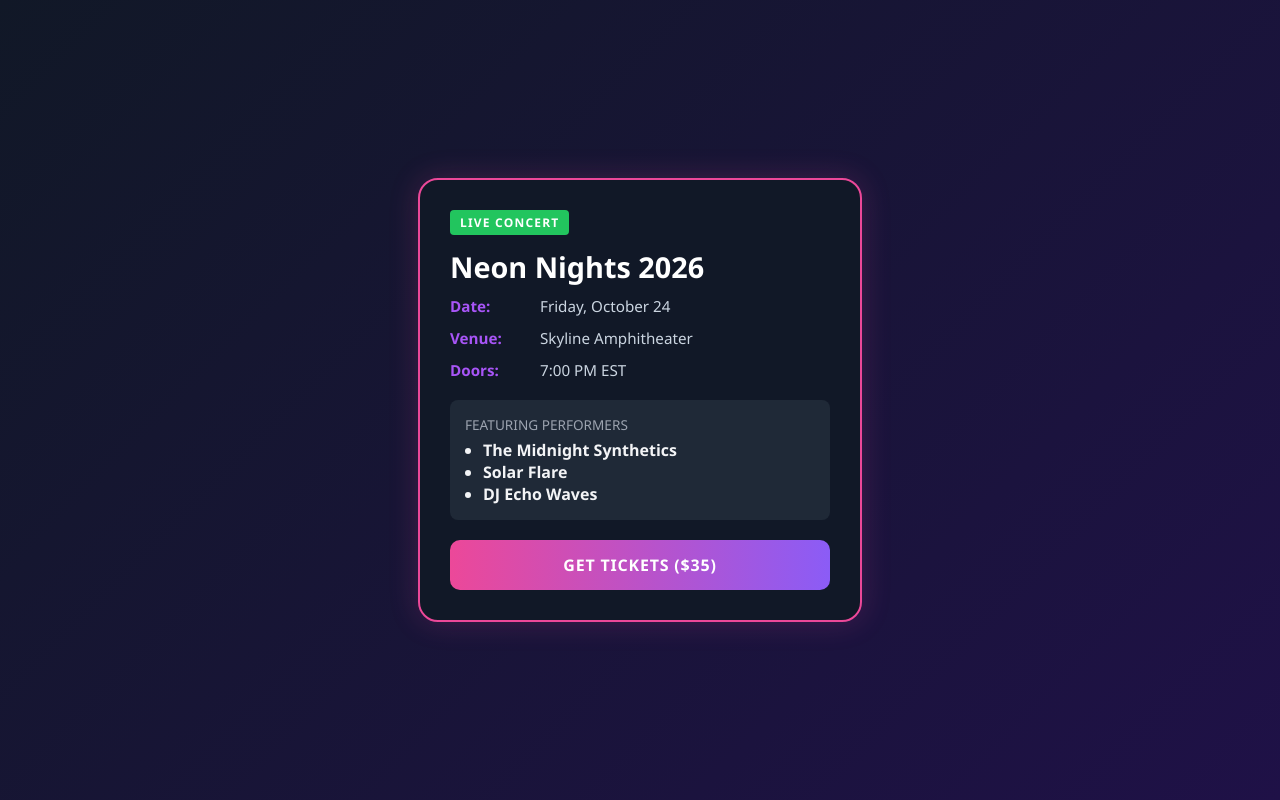
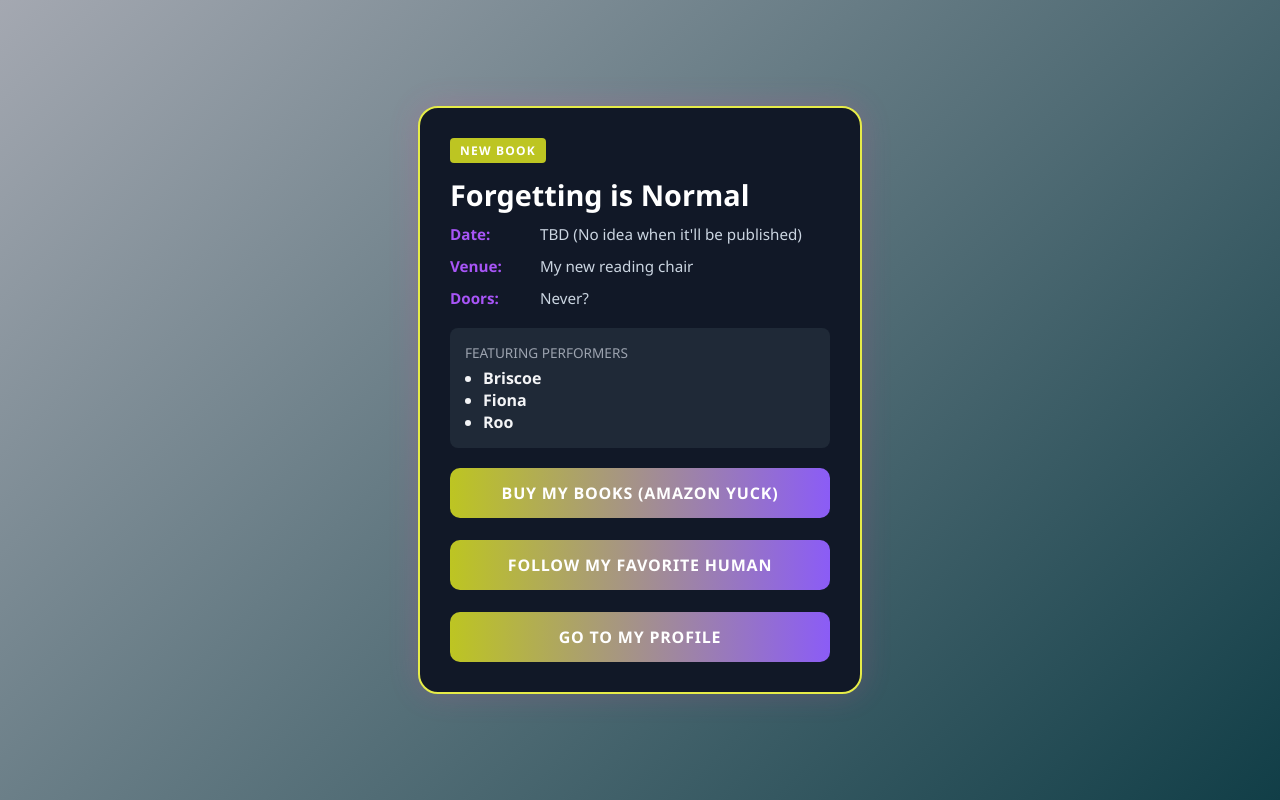
Before and after one commit to pkagarwa1/web-day-2-website, a plain HTML site: page event.html in a window 1280 px wide. Drawn offline with Linux system fonts and the light colour scheme.

Commit message:
made fun changes to my profile and event

```diff
--- a/event.html
+++ b/event.html
@@ -6,7 +6,7 @@
     <title>Concert Event Card</title>
     <style>
       body {
-        background: linear-gradient(135deg, #111827, #1f1147);
+        background: linear-gradient(135deg, #a4a8b1, #113e47);
         font-family: "Segoe UI", Tahoma, Geneva, Verdana, sans-serif;
         color: #ffffff;
         display: flex;
@@ -18,7 +18,7 @@
 
       .event-card {
         background-color: #111827;
-        border: 2px solid #ec4899;
+        border: 2px solid #e6ec48;
         border-radius: 20px;
         width: 380px;
         padding: 30px;
@@ -28,7 +28,7 @@
 
       .badge {
         display: inline-block;
-        background-color: #22c55e;
+        background-color: #bdc522;
         color: #ffffff;
         font-size: 0.75rem;
         font-weight: bold;
@@ -83,7 +83,7 @@
       .btn-ticket {
         display: block;
         text-align: center;
-        background: linear-gradient(90deg, #ec4899, #8b5cf6);
+        background: linear-gradient(90deg, #bdc522, #8b5cf6);
         color: #ffffff;
         text-decoration: none;
         font-weight: bold;
@@ -97,36 +97,83 @@
       .btn-ticket:hover {
         opacity: 0.9;
       }
+
+
+
+      .btn-ticket-two {
+        display: block;
+        text-align: center;
+        background: linear-gradient(90deg, #bdc522, #8b5cf6);
+        color: #ffffff;
+        text-decoration: none;
+        font-weight: bold;
+        padding: 14px;
+        border-radius: 10px;
+        text-transform: uppercase;
+        letter-spacing: 0.05em;
+        transition: opacity 0.2s ease;
+      }
+
+      .btn-ticket-two:hover {
+        opacity: 0.9;
+      }
+
+
+
+      .btn-ticket-three {
+        display: block;
+        text-align: center;
+        background: linear-gradient(90deg, #bdc522, #8b5cf6);
+        color: #ffffff;
+        text-decoration: none;
+        font-weight: bold;
+        padding: 14px;
+        border-radius: 10px;
+        text-transform: uppercase;
+        letter-spacing: 0.05em;
+        transition: opacity 0.2s ease;
+      }
+
+      .btn-ticket-three:hover {
+        opacity: 0.9;
+      }
+
+
     </style>
   </head>
   <body>
     <div class="event-card">
-      <span class="badge">Live Concert</span>
-      <h1>Neon Nights 2026</h1>
+      <span class="badge">New Book</span>
+      <h1>Forgetting is Normal</h1>
 
       <div class="info-row">
         <span class="info-label">Date:</span>
-        <span>Friday, October 24</span>
+        <span>TBD (No idea when it'll be published)</span>
       </div>
       <div class="info-row">
         <span class="info-label">Venue:</span>
-        <span>Skyline Amphitheater</span>
+        <span>My new reading chair</span>
       </div>
       <div class="info-row">
         <span class="info-label">Doors:</span>
-        <span>7:00 PM EST</span>
+        <span>Never?</span>
       </div>
 
       <div class="lineup">
         <p>Featuring Performers</p>
         <ul>
-          <li>The Midnight Synthetics</li>
-          <li>Solar Flare</li>
-          <li>DJ Echo Waves</li>
+          <li>Briscoe</li>
+          <li>Fiona</li>
+          <li>Roo</li>
         </ul>
       </div>
 
-      <a href="#" class="btn-ticket">Get Tickets ($35)</a>
+      <a href="http://amazon.com/author/poojaagarwal" target="_blank" class="btn-ticket">Buy My Books (Amazon yuck)</a>
+      <br>
+      <a href="https://www.instagram.com/yourbestfriendsband" target="_blank" class="btn-ticket-two">Follow my favorite human</a>
+      <br>
+      <a href="profile.html" class="btn-ticket-three">Go to my profile</a>
+
     </div>
   </body>
 </html>
```
Also changed, not shown: profile.html (+5 -5 lines).
